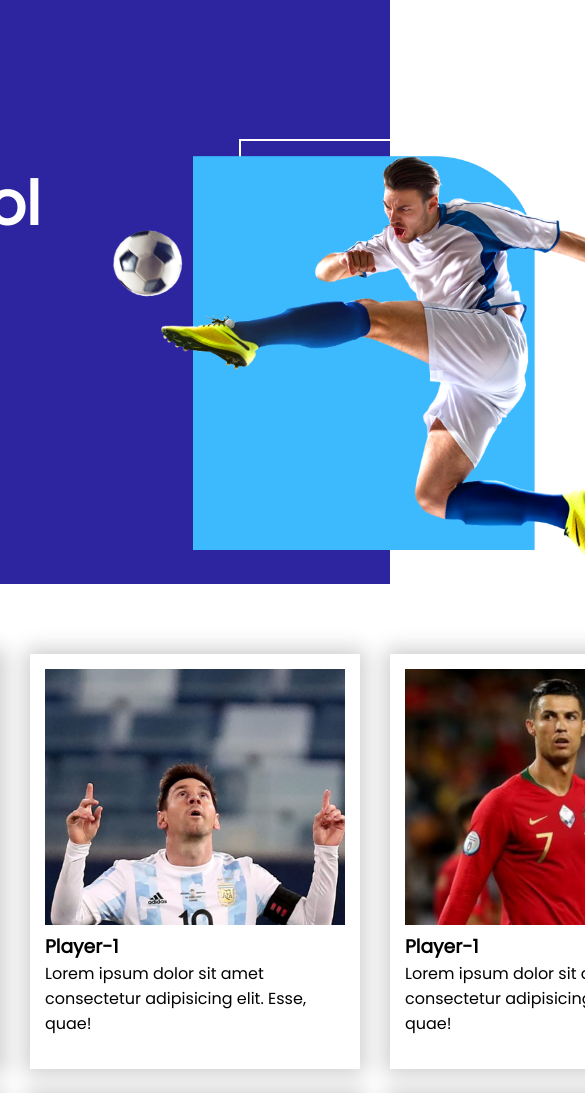
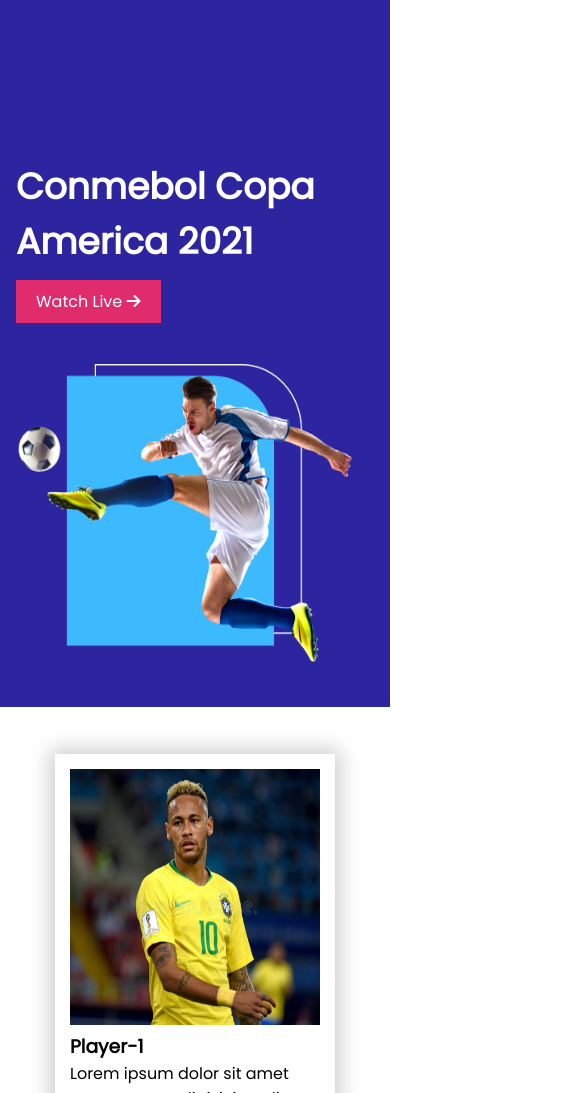
Before and after one commit to alamgirjuab/2nd-assignment-responsive-football, a plain HTML site: page index.html in a window 390 px wide. Shown: the top 1093 px of the page, 585 px wide, since content can reach past the window. Drawn offline with Linux system fonts and the light colour scheme.

Commit message:
mobile complete

```diff
--- a/styles/style.css
+++ b/styles/style.css
@@ -118,3 +118,48 @@ main{
     margin-right: 15px;
     opacity: 0.5;
 }
+/* ------------------
+  |  Media Queries  |
+   -----------------*/
+/* Mobile Devices */
+@media only screen and (max-width:688px) {
+    .top-section{
+        width: 100%;
+        margin-bottom: 47px;
+    }
+    .top-header{
+        grid-template-columns: repeat(1, 1fr);
+        justify-content: center;
+        margin-left: 16px;
+        margin-bottom: 60px;
+    }
+    .top-left h1{
+        font-size: 36px;
+    }
+    .top-right img{
+        width: 90%;
+        height: 90%;
+        margin-top: 50px;
+    }
+    .players-section, .bottom-section{
+        grid-template-columns: repeat(1, 1fr);
+        width: 80%;
+        margin-bottom: 60px;
+    }
+    .player{
+        margin-left: 16px;
+        margin-right: 16px;
+    }
+    .player img{
+        width: 100%;
+    }
+    .bottom-left h1{
+        font-size: 30px;
+    }
+    .bottom-left{
+        margin-bottom: 30px;
+    }
+    .footer-section{
+        width: 70%;
+    }
+}
```
